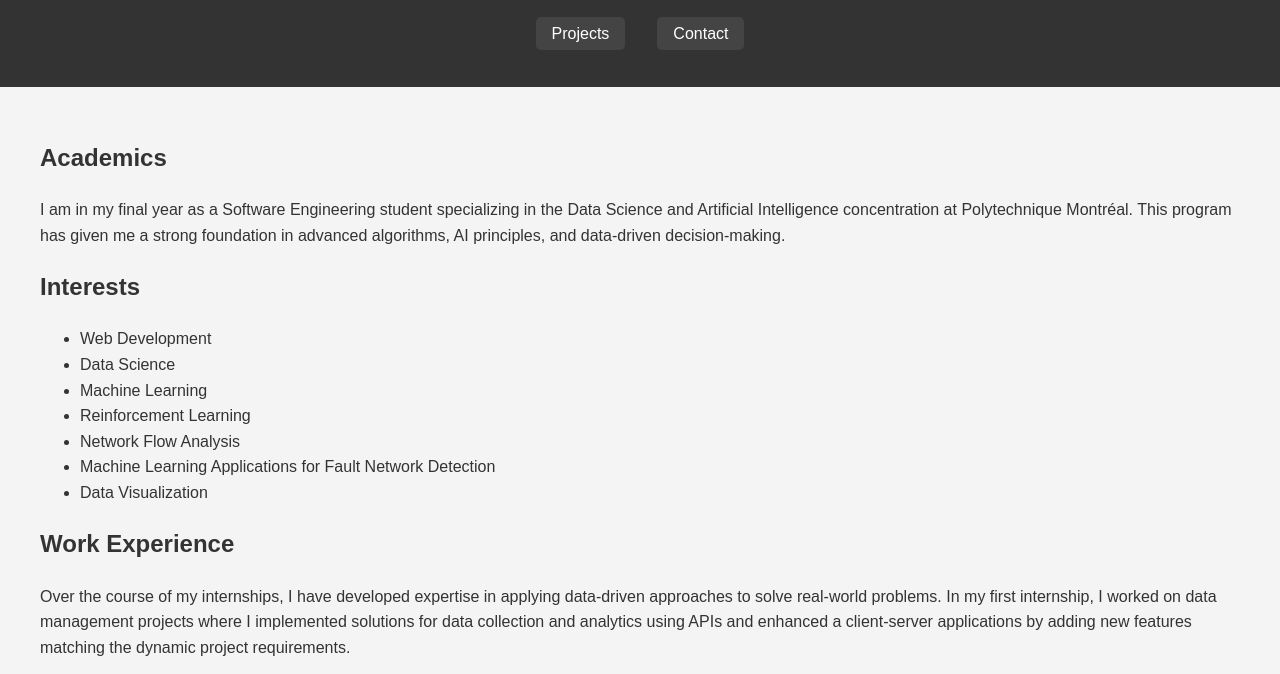
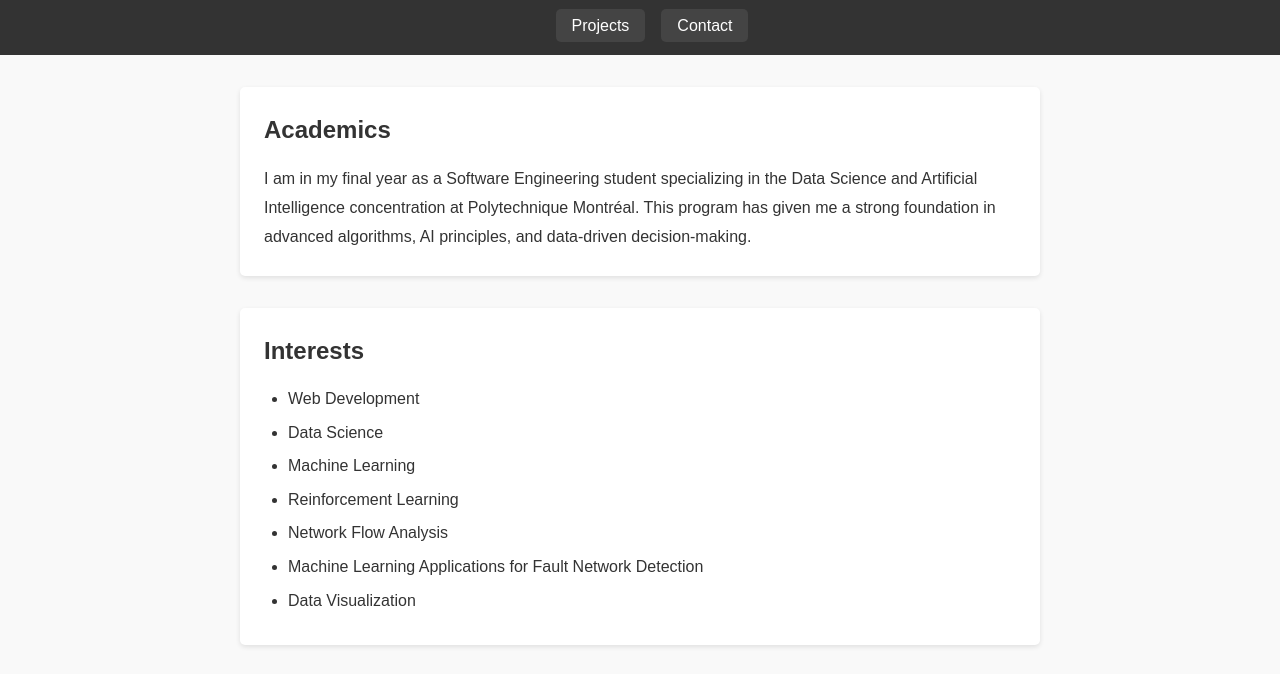
Before and after one commit to Jonathanroyascanio/jonathanroyascanio.github.io, a plain HTML site: page index.html in a window 1280 px wide. Shown: the part 70-744 px from the top of the page. Drawn offline with Linux system fonts and the light colour scheme.

Commit message:
added styling to the other pages

```diff
--- a/styles.css
+++ b/styles.css
@@ -1,36 +1,40 @@
-/* General Styles */
+/* General Reset */
+body, h1, h2, p, ul, li, footer {
+    margin: 0;
+    padding: 0;
+    box-sizing: border-box;
+}
+
 body {
     font-family: Arial, sans-serif;
+    line-height: 1.6;
+    background-color: #f9f9f9;
+    color: #333;
     margin: 0;
-    padding: 0;
-    line-height: 1.6;
-    background-color: #f4f4f4;
-    color: #333;
 }
 
+/* Header Styling */
 header {
     background: #333;
     color: #fff;
-    padding: 1rem;
+    padding: 1rem 0;
     text-align: center;
 }
 
 header h1 {
-    margin: 0;
     font-size: 2rem;
+    margin-bottom: 0.5rem;
 }
 
 nav ul {
     list-style: none;
-    padding: 0;
     display: flex;
     justify-content: center;
     gap: 1rem;
-    flex-wrap: wrap;
 }
 
 nav ul li {
-    margin: 0.5rem;
+    margin: 0;
 }
 
 nav ul li a {
@@ -39,7 +43,7 @@ nav ul li a {
     padding: 0.5rem 1rem;
     background: #444;
     border-radius: 5px;
-    transition: background 0.3s;
+    transition: background 0.3s ease;
 }
 
 nav ul li a:hover {
@@ -49,36 +53,42 @@ nav ul li a:hover {
 /* Main Content */
 main {
     padding: 2rem;
-    max-width: 1200px;
+    max-width: 800px;
     margin: auto;
 }
 
-.content-section {
-    display: none;
+section {
+    margin-bottom: 2rem;
+    background: #fff;
+    padding: 1.5rem;
+    border-radius: 5px;
+    box-shadow: 0 2px 5px rgba(0, 0, 0, 0.1);
 }
 
-.content-section.active {
-    display: block;
+section h2 {
+    margin-bottom: 1rem;
+    font-size: 1.5rem;
+    color: #333;
 }
 
-/* Projects */
-.project-list {
-    display: grid;
-    grid-template-columns: repeat(auto-fit, minmax(250px, 1fr));
-    gap: 1rem;
+/* Typography */
+p {
+    margin-top: 0.5rem;
+    line-height: 1.8;
 }
 
-.project {
-    background: #fff;
-    padding: 1rem;
-    border-radius: 5px;
-    box-shadow: 0 2px 5px rgba(0, 0, 0, 0.2);
+ul {
+    margin-top: 1rem;
+    padding-left: 1.5rem;
+    list-style: disc;
 }
 
-.project h3 {
-    margin-top: 0;
+ul li {
+    margin-bottom: 0.5rem;
+    line-height: 1.6;
 }
 
+/* Footer Styling */
 footer {
     background: #333;
     color: #fff;
@@ -89,14 +99,16 @@ footer {
 
 /* Responsive Design */
 @media (max-width: 768px) {
-    header h1 {
-        font-size: 1.5rem;
-    }
     nav ul {
         flex-direction: column;
         gap: 0.5rem;
     }
-    .project-list {
-        grid-template-columns: 1fr;
+
+    header h1 {
+        font-size: 1.5rem;
+    }
+
+    main {
+        padding: 1rem;
     }
 }
```
Also changed, not shown: contact/contact.css (added).
